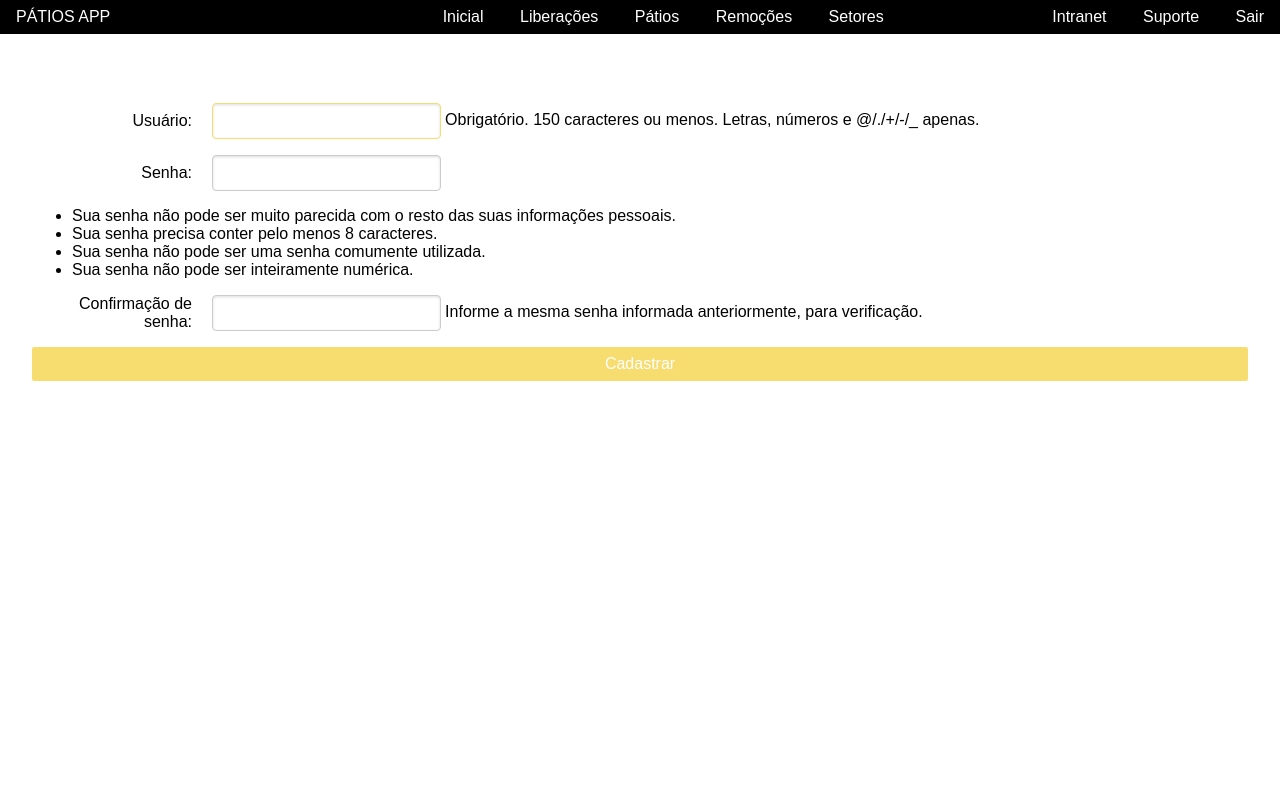
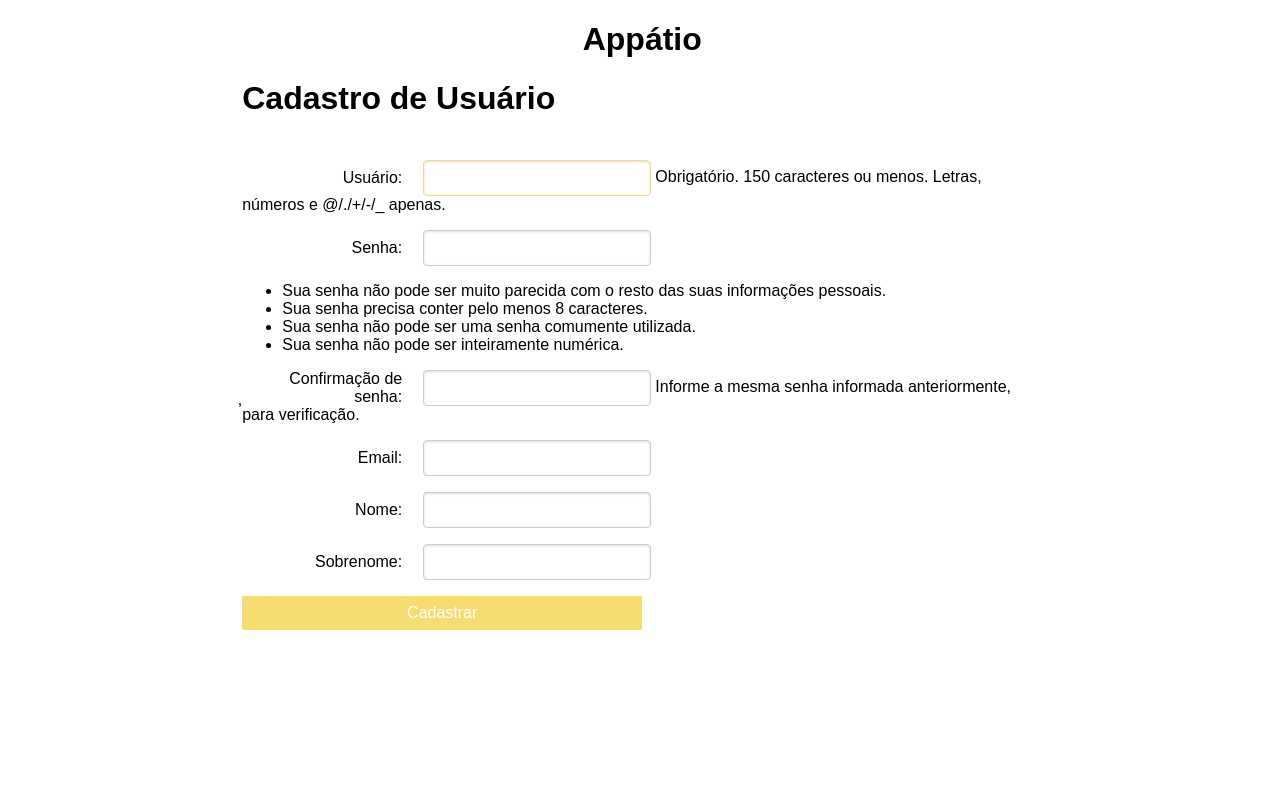
Before and after one commit to matheusortiz/patio, a Django app: page /contas/cadastro/ in a window 1280 px wide. Run offline with Django 3.2, Linux system fonts and the light colour scheme.

Commit message:
namespace, restição de login nas páginas e cadastro de usuário

```diff
--- a/patio/patio/settings.py
+++ b/patio/patio/settings.py
@@ -145,6 +145,6 @@ EMAIL_PORT = 587
 
 EMAIL_CONTATO = 'matheus7@gmail.com',
 
-LOGIN_URL = 'login'
-LOGIN_REDIRECT_URL = 'inicial'
-LOGOUT_REDIRECT_URL = 'login'
+LOGIN_URL = 'usuarios:login'
+LOGIN_REDIRECT_URL = 'remocoes:home'
+LOGOUT_REDIRECT_URL = 'usuarios:login'
--- a/patio/patio/urls.py
+++ b/patio/patio/urls.py
@@ -5,7 +5,7 @@ from django.conf import settings
 
 urlpatterns = [
     path('admin/', admin.site.urls),
-    path('contas/', include('usuarios.urls'), name='login' ),
+    path('contas/', include('usuarios.urls', namespace='usuarios')),
     path('contas/', include('django.contrib.auth.urls')),
-    path('', include('remocoes.urls'), name='home' ),
+    path('', include('remocoes.urls', namespace='remocoes')),
 ] + static(settings.MEDIA_URL, document_root=settings.MEDIA_ROOT)
--- a/patio/remocoes/templates/base.html
+++ b/patio/remocoes/templates/base.html
@@ -24,18 +24,23 @@
 <div class="custom-wrapper pure-g" id="menu">
     <div class="pure-u-1 pure-u-md-1-3">
         <div class="pure-menu">
-            <a href="{% url 'inicial' %}" class="pure-menu-heading custom-brand">Pátios App</a>
+            <a href="{% url 'remocoes:home' %}" class="pure-menu-heading custom-brand">
+                APPátio
+                {% if user.is_authenticated %}
+                    - {{ user.first_name }} {{ user.last_name }}
+                {% endif %}
+            </a>
             <a href="#" class="custom-toggle" id="toggle"><s class="bar"></s><s class="bar"></s></a>
         </div>
     </div>
     <div class="pure-u-1 pure-u-md-1-3">
         <div class="pure-menu pure-menu-horizontal custom-can-transform">
             <ul class="pure-menu-list">
-                <li class="pure-menu-item"><a href="{% url 'inicial' %}" class="pure-menu-link">Inicial</a></li>
-                <li class="pure-menu-item"><a href="{% url 'liberacao' %}" class="pure-menu-link">Liberações</a></li>
-                <li class="pure-menu-item"><a href="{% url 'patio' %}" class="pure-menu-link">Pátios</a></li>
-                <li class="pure-menu-item"><a href="{% url 'remocao' %}" class="pure-menu-link">Remoções</a></li>
-                <li class="pure-menu-item"><a href="{% url 'setor' %}" class="pure-menu-link">Setores</a></li>
+                <li class="pure-menu-item"><a href="{% url 'remocoes:home' %}" class="pure-menu-link">Inicial</a></li>
+                <li class="pure-menu-item"><a href="{% url 'remocoes:liberacao' %}" class="pure-menu-link">Liberações</a></li>
+                <li class="pure-menu-item"><a href="{% url 'remocoes:patio' %}" class="pure-menu-link">Pátios</a></li>
+                <li class="pure-menu-item"><a href="{% url 'remocoes:remocao' %}" class="pure-menu-link">Remoções</a></li>
+                <li class="pure-menu-item"><a href="{% url 'remocoes:setor' %}" class="pure-menu-link">Setores</a></li>
             </ul>
         </div>
     </div>
@@ -43,8 +48,11 @@
         <div class="pure-menu pure-menu-horizontal custom-menu-3 custom-can-transform">
             <ul class="pure-menu-list">
                 <li class="pure-menu-item"><a href="http://10.47.1.20/" class="pure-menu-link">Intranet</a></li>
-                <li class="pure-menu-item"><a href="{% url 'suporte' %}" class="pure-menu-link">Suporte</a></li>
+                <li class="pure-menu-item"><a href="{% url 'remocoes:suporte' %}" class="pure-menu-link">Suporte</a></li>
+                {% if user.is_authenticated %}
+                <li class="pure-menu-item"><a href="{% url 'usuarios:painel' %}" class="pure-menu-link">Painel</a></li>
                 <li class="pure-menu-item"><a href="{% url 'logout' %}" class="pure-menu-link">Sair</a></li>
+                {% endif %}
             </ul>
         </div>
     </div>
--- a/patio/remocoes/templates/cadastro.html
+++ b/patio/remocoes/templates/cadastro.html
@@ -1,18 +1,63 @@
-{% extends 'base.html' %}
+<!doctype html>
 
-{% block container %}
+{% load static %}
 
+<html lang="pt-br">
+
+<head>
+    <meta charset="utf-8">
+    <title>Sistema de Gerenciamento de Pátios</title>
+    <link rel="stylesheet" href="{% static 'css/pure-min.css' %}">
+    <link rel="stylesheet" href="{% static 'css/custom.css' %}">
+
+    <style>
+        .container {
+            width: 100vw;
+            height: 100vh;
+            display: flex;
+            flex-direction: row;
+            justify-content: center;
+            align-items: center
+        }
+
+        .box {
+            width: 800px;
+            height: 800px;
+            justify-content: center;
+            align-items: center;
+        }
+
+        img.logo {
+            display: block;
+            margin-left: auto;
+            margin-right: auto
+        }
+    </style>
+</head>
+
+<body>
+
+    <div class="container">,
+
+        <div class="box">
+            <h1 style="text-align: center;" class="content-head">Appátio</h1>
             <form class="pure-form pure-form-aligned" method="POST">
                 {% csrf_token %}
+                <h1>Cadastro de Usuário</h1>
                 <fieldset>
                     {{ form.non_field_errors }}
                     <div class="pure-control-group">
                         {{ form.as_p }}
                     </div>
 
-            <button type="submit" class="pure-button pure-input-1 pure-button-primary">Cadastrar</button>
+                        <button type="submit" class="pure-button pure-input-1-2 pure-button-primary">Cadastrar</button>
 
                 </fieldset>
             </form>
+        </div>
 
-{% endblock %}
+    </div>
+
+</body>
+
+</html>
--- a/patio/remocoes/templates/inicial.html
+++ b/patio/remocoes/templates/inicial.html
@@ -2,14 +2,8 @@
 
 {% block container %}
 
-<html>
-
-<body>
 
     <h1>Página Inicial</h1>
 
-</body>
-
-</html>
 
 {% endblock %}
--- a/patio/remocoes/urls.py
+++ b/patio/remocoes/urls.py
@@ -1,8 +1,10 @@
 from django.urls import path
 from . import views
 
+app_name = 'remocoes'
+
 urlpatterns = [
-    path('', views.inicial, name='inicial'),
+    path('', views.inicial, name='home'),
     path('remocao/', views.remocao, name='remocao'),
     path('remocao/<int:id>/', views.remocao_detalhe, name='remocao_detalhe'),
     path('remocao/remocao_form/', views.remocao_form, name='remocao_form'),
--- /dev/null
+++ b/patio/usuarios/forms.py
@@ -0,0 +1,37 @@
+from django import forms
+from django.contrib.auth.forms import UserCreationForm
+from django.contrib.auth.models import User
+
+class RegistrarUsuarioForm(UserCreationForm):
+
+    email = forms.EmailField(label='Email')
+    first_name = forms.CharField(label='Nome')
+    last_name = forms.CharField(label='Sobrenome')
+
+    def clean_email(self):
+        email = self.cleaned_data['email']
+        if User.objects.filter(email=email).exists():
+            raise forms.ValidationError('Email já cadastrado.')
+        return email
+
+    def save(self, commit=True):
+        user = super(RegisterForm, self).save(commit=False)
+        user.email = self.cleaned_data['email']
+        user.first_name = self.cleaned_data['first_name']
+        user.last_name = self.cleaned_data['last_name']
+        if commit:
+            user.save()
+        return user
+
+class EditarUsuarioForm(forms.ModelForm):
+
+    def clean_email(self):
+        email = self.cleaned_data['email']
+        queryset = User.objects.filter(email=email).exclude(pk=self.instance.pk)
+        if queryset.exists():
+            raise forms.ValidationError('Email já cadastrado.')
+        return email
+
+    class Meta:
+        model = User
+        fields = ['username', 'email', 'first_name', 'last_name']
--- a/patio/usuarios/urls.py
+++ b/patio/usuarios/urls.py
@@ -2,8 +2,10 @@ from django.contrib import admin
 from django.urls import path, include
 from . import views
 
+app_name = 'usuarios'
+
 urlpatterns = [
     path('', include('django.contrib.auth.urls'), name='login'),
     path('cadastro/', views.cadastro, name='cadastro'),
-
+    path('painel/', views.painel, name='painel'),
 ]
--- a/patio/usuarios/views.py
+++ b/patio/usuarios/views.py
@@ -1,16 +1,30 @@
 from django.shortcuts import render, redirect
 from django.contrib.auth.forms import UserCreationForm
 from django.conf import settings
+from .forms import RegistrarUsuarioForm, EditarUsuarioForm
+from django.contrib.auth.decorators import login_required
 
 def cadastro(request):
     if request.method == 'POST':
-        form = UserCreationForm(request.POST)
+        form = RegistrarUsuarioForm(request.POST)
         if form.is_valid():
             form.save()
             return redirect(settings.LOGIN_URL)
     else:
-        form = UserCreationForm()
+        form = RegistrarUsuarioForm()
     contexto = {
         'form': form
     }
     return render(request, 'cadastro.html', contexto)
+
+@login_required
+def painel(request):
+    return render(request, 'painel.html')
+
+@login_required
+def editar_usuario(request):
+    form = EditarUsuarioForm()
+    contexto = {
+        'form' : form
+    }
+    return render(request, 'usuario_edit.html', contexto)
```
Also changed, not shown: patio/remocoes/templates/painel.html (added, +21 -0 lines), patio/remocoes/templates/registration/login.html (+4 -5 lines), patio/remocoes/templates/remocao.html (+1 -9 lines), patio/remocoes/templates/usuario_edit.html (added, +11 -0 lines), patio/remocoes/views.py (+9 -2 lines). Lines whose indentation alone changed are shown as unchanged.
